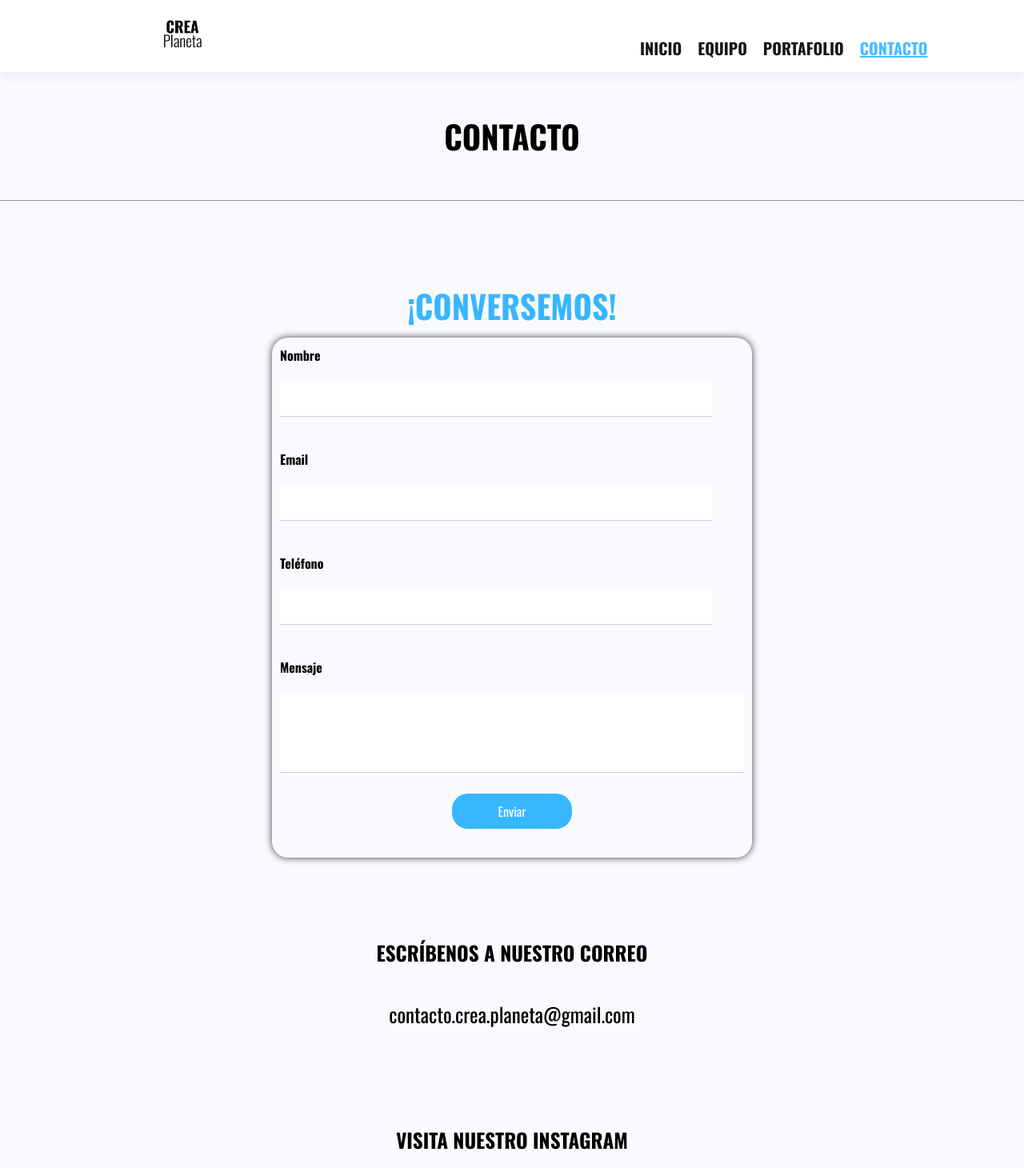
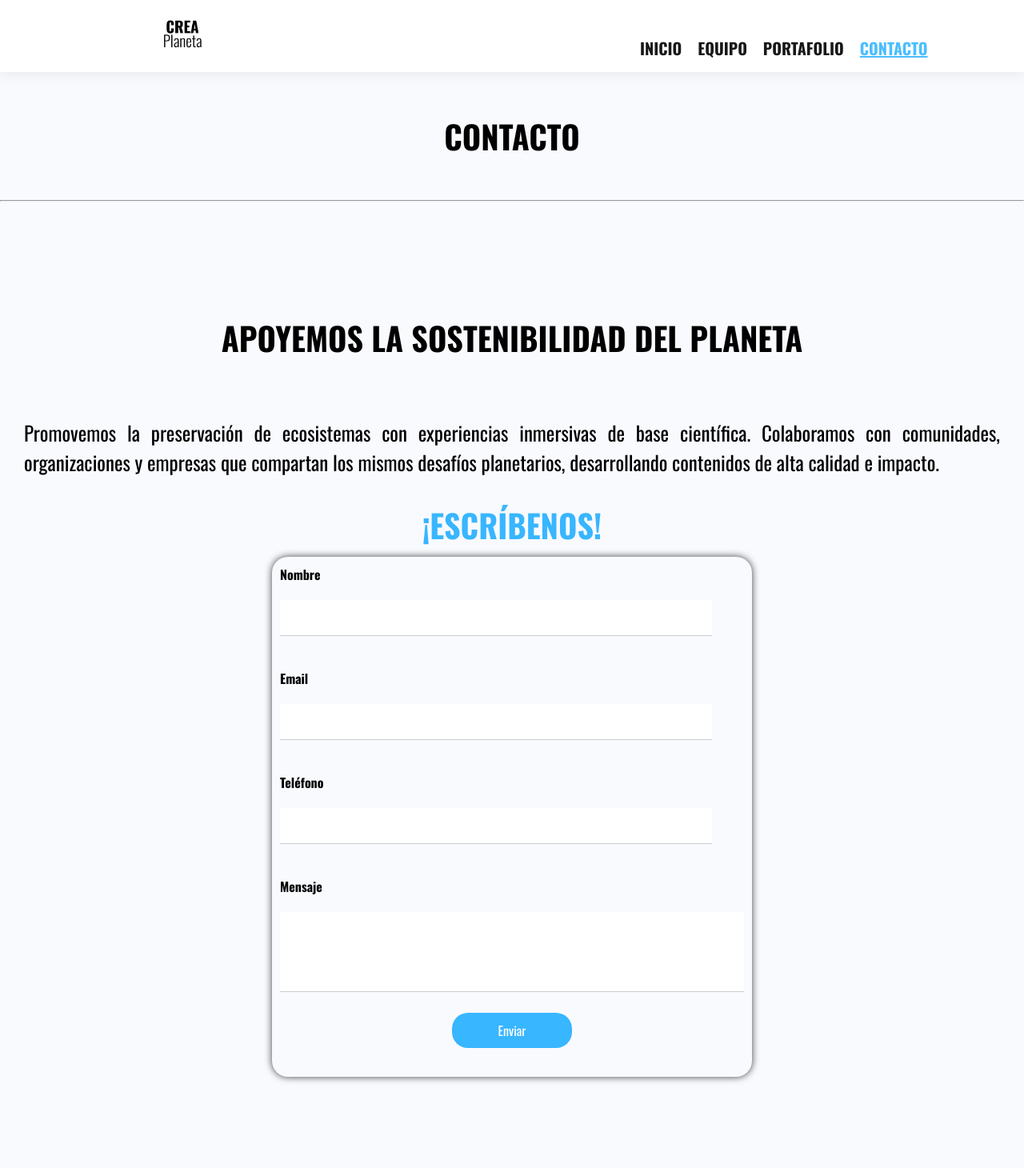
Before and after one commit to cassnova/crea-planeta, a React (Create React App) app: page /contacto in a window 1280 px wide. Shown: the top 1460 px of the page at 80% size. Built offline with nearby package versions, Linux system fonts and the light colour scheme.

Commit message:
added fixes to contacto

```diff
--- a/src/pages/Contacto/Contacto.css
+++ b/src/pages/Contacto/Contacto.css
@@ -1,7 +1,7 @@
 h2 {
   text-align: center;
-  font-size: 2.5rem;
-  padding: 50px 0px;
+  font-size: 2rem;
+  padding: 20px 0px;
 }
 hr {
   margin-bottom: 20px;
@@ -14,7 +14,7 @@ hr {
   height: 100%;
   display: flex;
   flex-direction: column;
-  padding-top: 50px;
+  padding-top: 10px;
   align-items: center;
 }
 
--- a/src/pages/Contacto/Contacto.jsx
+++ b/src/pages/Contacto/Contacto.jsx
@@ -12,7 +12,6 @@ const Contacto = () => {
       animate={{ opacity: 1 }}
       exit={{ opacity: 0 }}
       transition={{ duration: 0.5, ease: "easeInOut" }}
-
     >
       <Nav />
       <m.h2
@@ -25,21 +24,28 @@ const Contacto = () => {
       <hr />
       <section className="container-contacto">
         <div className="container-contacto__card">
-          <h3>¡CONVERSEMOS!</h3>
+          <h2>APOYEMOS LA SOSTENIBILIDAD DEL PLANETA</h2>
+          <p>
+            Promovemos la preservación de ecosistemas con experiencias
+            inmersivas de base científica. Colaboramos con comunidades,
+            organizaciones y empresas que compartan los mismos desafíos
+            planetarios, desarrollando contenidos de alta calidad e impacto.
+          </p>
+          <h3>¡ESCRÍBENOS!</h3>
           <ContactForm />
-          <div className="correo-container">
+          {/* <div className="correo-container">
             <h4>ESCRÍBENOS A NUESTRO CORREO</h4>
             <p>contacto.crea.planeta@gmail.com</p>
-          </div>
-          <h4>VISITA NUESTRO INSTAGRAM</h4>
+          </div> */}
+          {/* <h4>VISITA NUESTRO INSTAGRAM</h4>
           <a href="https://www.instagram.com/crea.planeta/" target="__blank">
             <AiOutlineInstagram className="logo-insta" />
-          </a>
-          <div className="numeros-container">
+          </a> */}
+          {/* <div className="numeros-container">
             <h4>ESCRÍBENOS</h4>
             <p>+569 79872489 </p>
             <p>+569 94449452 </p>
-          </div>
+          </div> */}
         </div>
       </section>
     </m.div>
```
Also changed, not shown: src/portafolio-luca.webp (added), src/portafolio-naufragio.webp (added).
